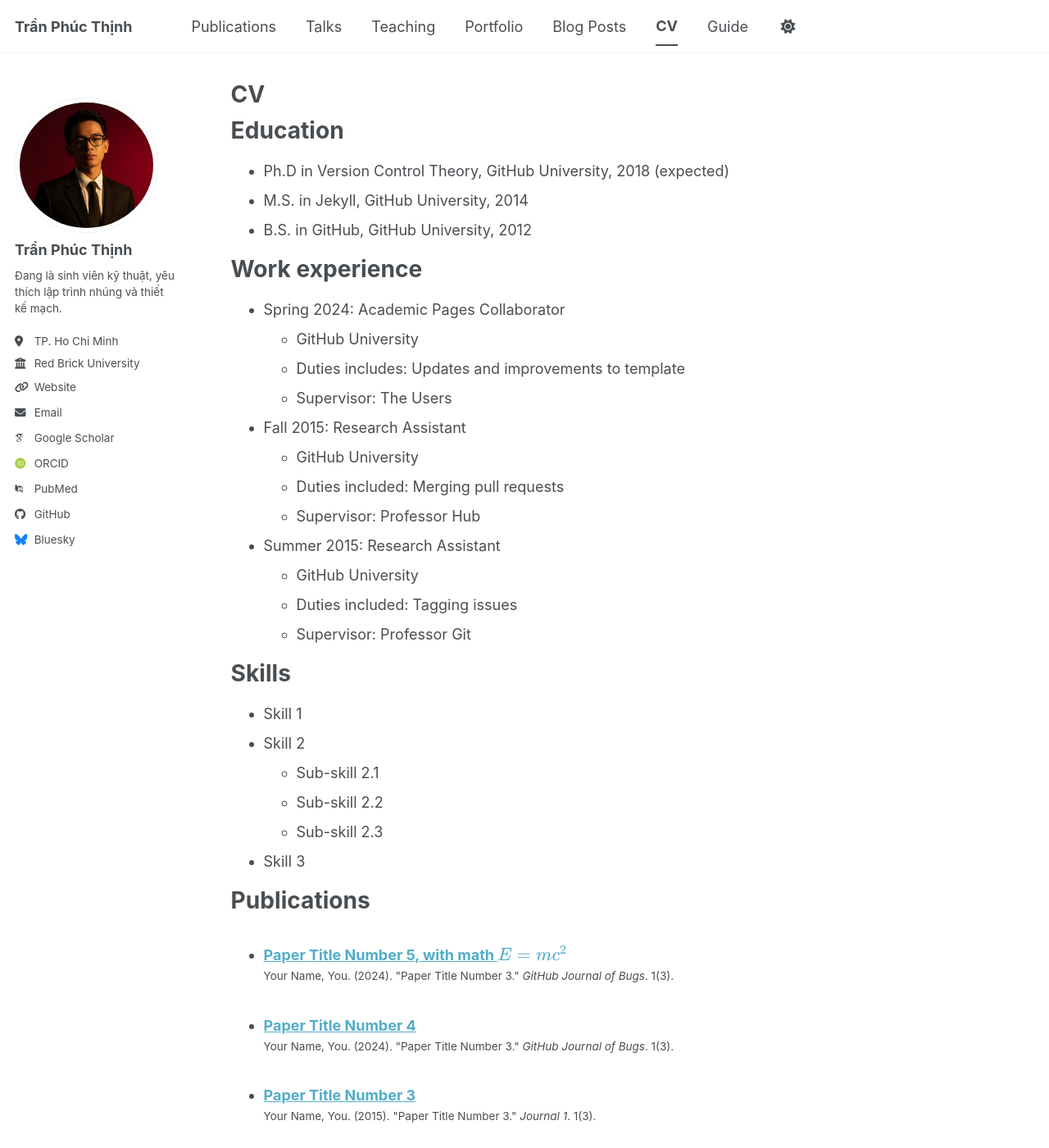
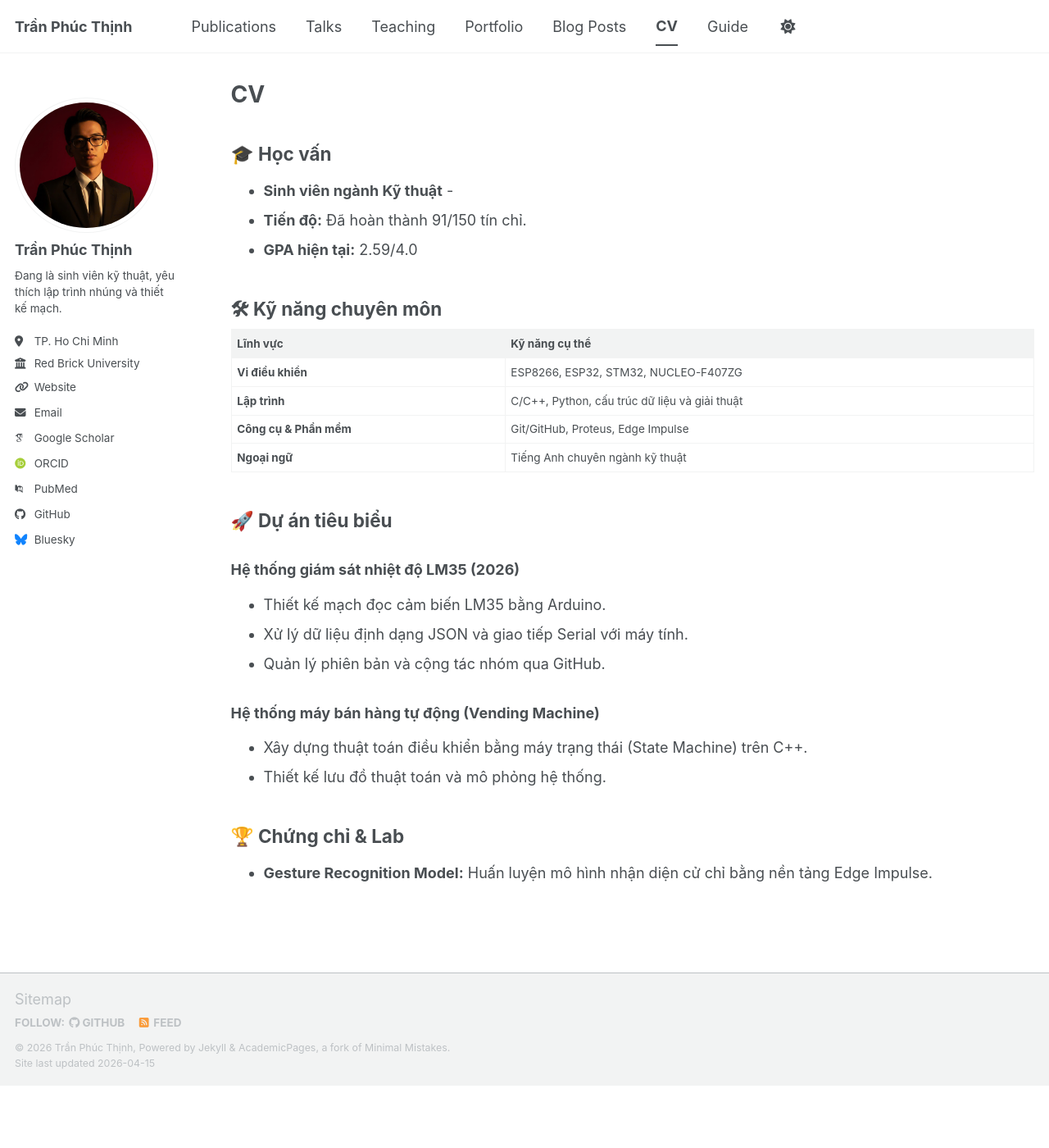
Before and after one commit to pthinh18/pthinh18.github.io, a Jekyll site: the page built from _pages/cv.md, in a window 1280 px wide and 1400 px high. Shown: the whole window at 82% size. Built offline with Jekyll 4.4.1, drawn with Linux system fonts in a browser that asks for light colours; some web fonts are replaced; a script bundle is joined from its source files by our own code; library files that are not in the unit come from our copies; some of the changed text lies outside the part shown.

Commit message:
Update cv.md

```diff
--- a/_pages/cv.md
+++ b/_pages/cv.md
@@ -9,56 +9,30 @@ redirect_from:
 
 {% include base_path %}
 
-Education
-======
-* Ph.D in Version Control Theory, GitHub University, 2018 (expected)
-* M.S. in Jekyll, GitHub University, 2014
-* B.S. in GitHub, GitHub University, 2012
+## 🎓 Học vấn
+* **Sinh viên ngành Kỹ thuật** -
+* **Tiến độ:** Đã hoàn thành 91/150 tín chỉ.
+* **GPA hiện tại:** 2.59/4.0
 
-Work experience
-======
-* Spring 2024: Academic Pages Collaborator
-  * GitHub University
-  * Duties includes: Updates and improvements to template
-  * Supervisor: The Users
+## 🛠 Kỹ năng chuyên môn
 
-* Fall 2015: Research Assistant
-  * GitHub University
-  * Duties included: Merging pull requests
-  * Supervisor: Professor Hub
+| Lĩnh vực | Kỹ năng cụ thể |
+|:---|:---|
+| **Vi điều khiển** | ESP8266, ESP32, STM32, NUCLEO-F407ZG |
+| **Lập trình** | C/C++, Python, cấu trúc dữ liệu và giải thuật |
+| **Công cụ & Phần mềm** | Git/GitHub, Proteus, Edge Impulse |
+| **Ngoại ngữ** | Tiếng Anh chuyên ngành kỹ thuật |
 
-* Summer 2015: Research Assistant
-  * GitHub University
-  * Duties included: Tagging issues
-  * Supervisor: Professor Git
+## 🚀 Dự án tiêu biểu
 
-Skills
-======
-* Skill 1
-* Skill 2
-  * Sub-skill 2.1
-  * Sub-skill 2.2
-  * Sub-skill 2.3
-* Skill 3
+### Hệ thống giám sát nhiệt độ LM35 (2026)
+* Thiết kế mạch đọc cảm biến LM35 bằng Arduino.
+* Xử lý dữ liệu định dạng JSON và giao tiếp Serial với máy tính.
+* Quản lý phiên bản và cộng tác nhóm qua GitHub.
 
-Publications
-======
-  <ul>{% for post in site.publications reversed %}
-    {% include archive-single-cv.html %}
-  {% endfor %}</ul>
+### Hệ thống máy bán hàng tự động (Vending Machine)
+* Xây dựng thuật toán điều khiển bằng máy trạng thái (State Machine) trên C++.
+* Thiết kế lưu đồ thuật toán và mô phỏng hệ thống.
 
-Talks
-======
-  <ul>{% for post in site.talks reversed %}
-    {% include archive-single-talk-cv.html  %}
-  {% endfor %}</ul>
-
-Teaching
-======
-  <ul>{% for post in site.teaching reversed %}
-    {% include archive-single-cv.html %}
-  {% endfor %}</ul>
-
-Service and leadership
-======
-* Currently signed in to 43 different slack teams
+## 🏆 Chứng chỉ & Lab
+* **Gesture Recognition Model:** Huấn luyện mô hình nhận diện cử chỉ bằng nền tảng Edge Impulse.
```
